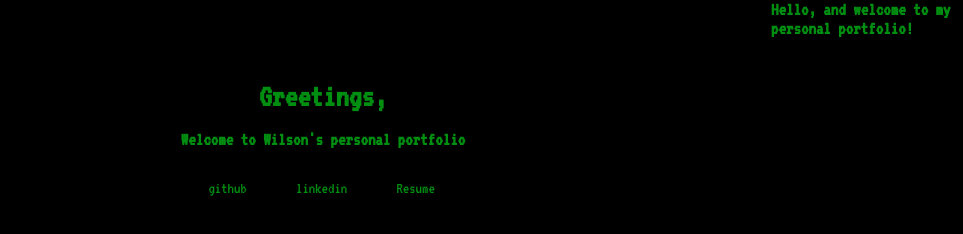
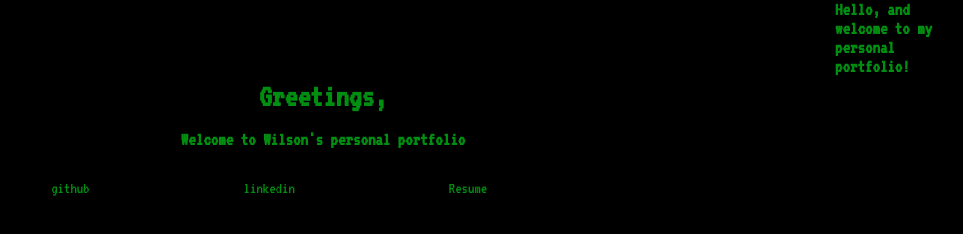
Before and after one commit to coolhandwilson/PersonalWebsite, a plain HTML site: page index.html in a window 1280 px wide. Shown: the whole page, without its empty margins (317-1280 px from the left). Drawn offline with Linux system fonts and the light colour scheme.

Commit message:
Update nav bar styling, revise javascript comments

```diff
--- a/script.js
+++ b/script.js
@@ -21,14 +21,16 @@ const MatrixType = function(textElement, string, typeTime = 1000) {
 //Typer Method
 MatrixType.prototype.typer = function() {
   // Split the string into an array of words
-  const mySentence = this.string.split(" ");
-  // set index to zero (start of sentence)
-  let currentIndex = 0;
-  // store current word in var
-  let currentWord = mySentence[currentIndex];
+  // const mySentence = this.string.split(" ");
+  // // set index to zero (start of sentence)
+  // let currentIndex = 0;
+  // // store current word in var
+  // let currentWord = mySentence[currentIndex];
 
-  // add a character
-  this.text = currentWord.substring(0, this.text.length + 1);
+  // // add a character
+  // this.text = currentWord.substring(0, this.text.length + 1);
+
+  this.text = this.string.substring(0, this.text.length + 1);
 
   //output our current text - instert .text into element
   let test = 'class=txt'
@@ -37,9 +39,17 @@ MatrixType.prototype.typer = function() {
   // Type Speed
   let typeSpeed = 300;
 
+  // Check if the word is complete
+  // if (this.text === currentWord) {
+  //   // If the word is complete, we move on to the next word in our string.
+  //   currentIndex++;
+  //   console.log(currentIndex);
+  // }
 
+  if (this.text != this.string) {
+    setTimeout(() => this.typer(), 500)
+  }
 
-  setTimeout(() => this.typer(), 500)
 }
 
 // Init once DOM Loads
--- a/style.css
+++ b/style.css
@@ -10,7 +10,7 @@
 /* Main Grid */
 body {
   display: grid;
-  grid-template-columns: 15% 70% 15%;
+  grid-template-columns: 10% 80% 10%;
   grid-template-rows: 25% 60% 15%;
   height: 100vh;
 }
@@ -28,18 +28,24 @@ h1 {
   grid-row: 2 / 3;
 }
 
-h3 {
+header h3 {
   grid-row: 3 / 4;
 }
 
 ul {
   grid-row: 4 / 5;
   list-style-type: none;
+  text-align: center;
 }
 
 li {
-  display: inline;
-  padding: 0 5% 0 0;
+  display: inline-block;
+  padding-right: 15%;
+}
+
+main h3 {
+  grid-column: 2 /3 ;
+  grid-row: 2 / 3;
 }
 
 
```
